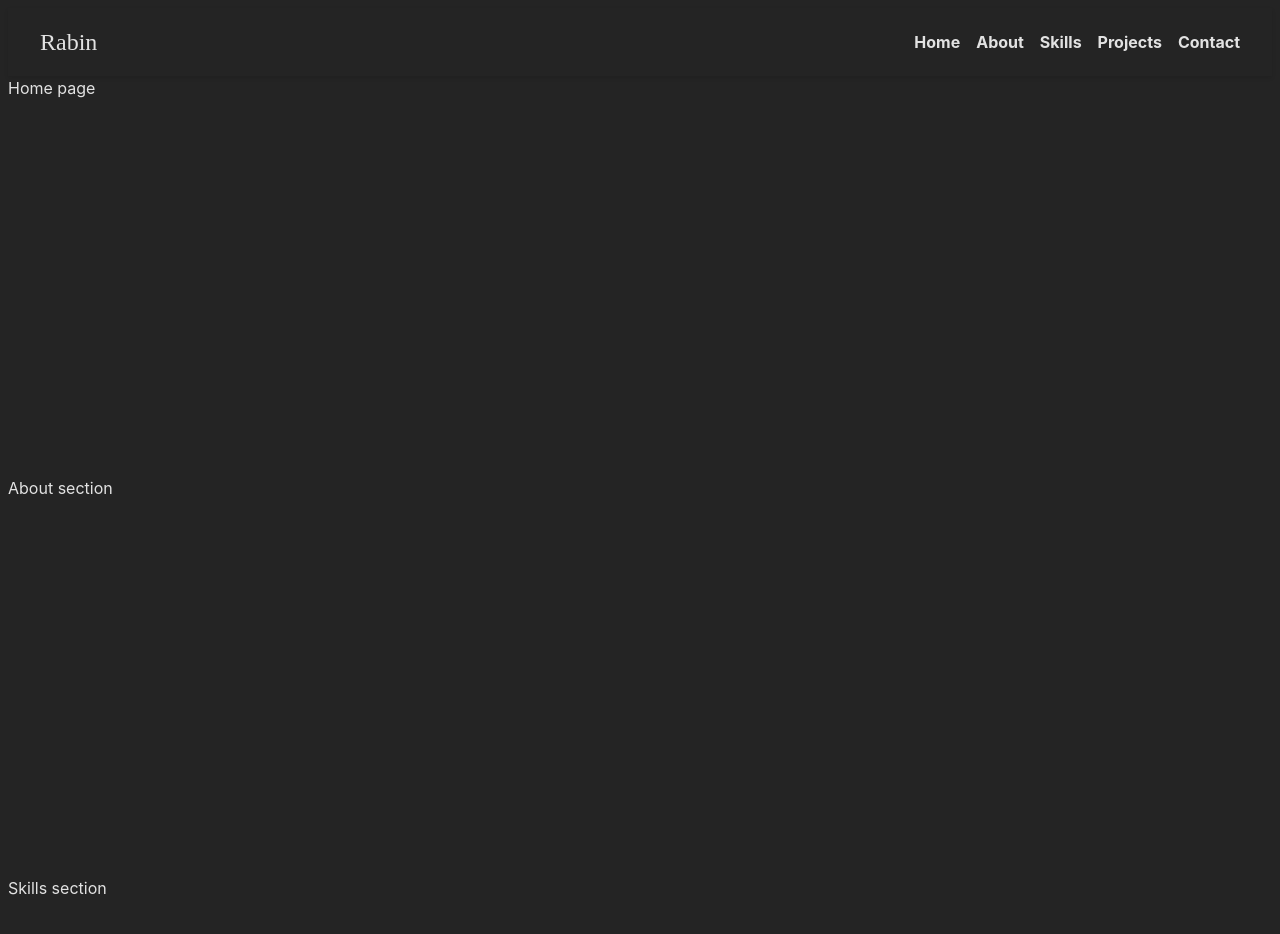
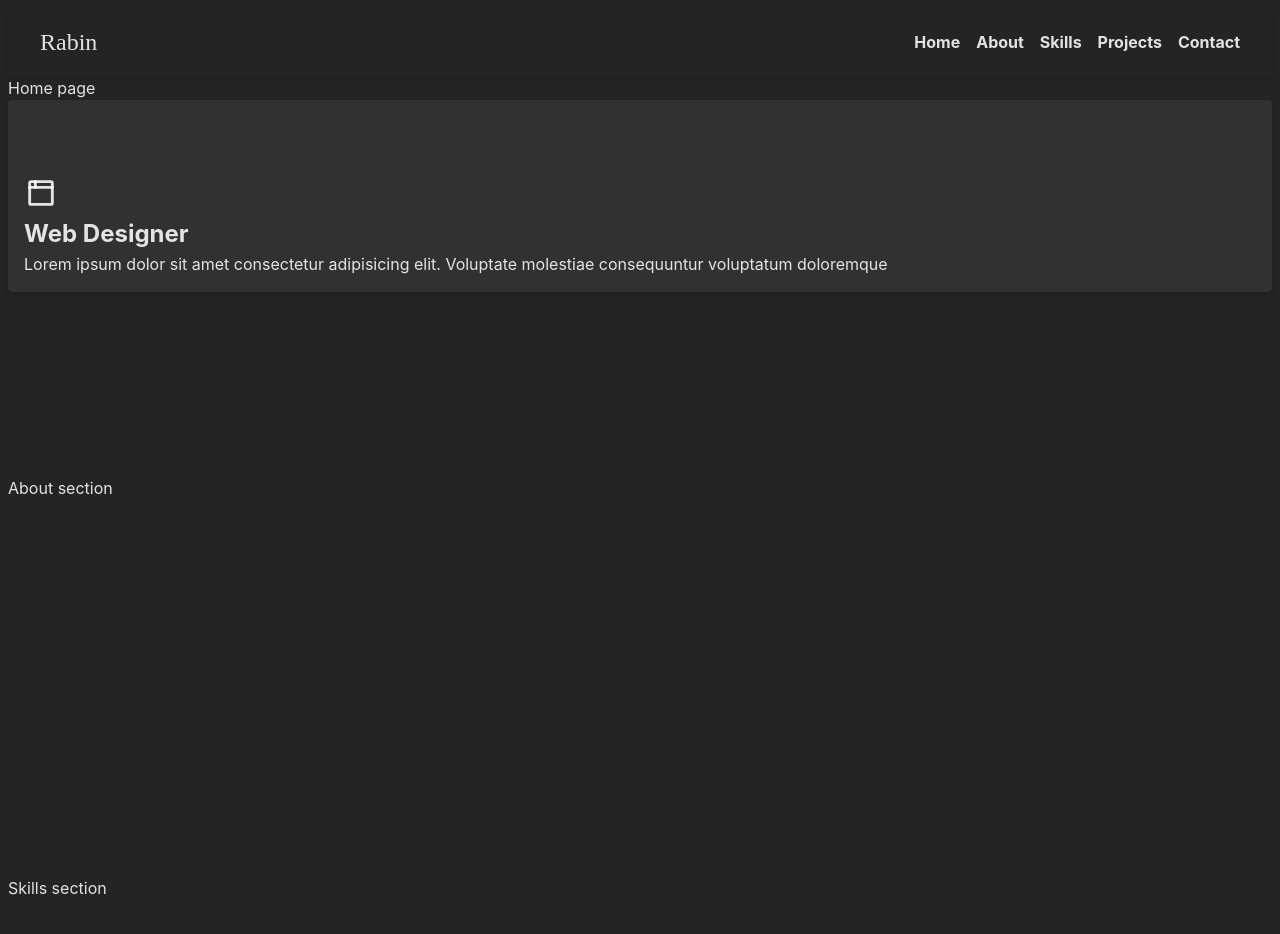
Before and after one commit to rabin245/portfolio-intern, a React (Vite) app: page / in a window 1280 px wide. Shown: the top 934 px of the page. Built offline with nearby package versions, Linux system fonts and the light colour scheme; a web font is replaced by a local one.

Commit message:
add card component

```diff
--- /dev/null
+++ b/src/components/Card/Card.module.css
@@ -0,0 +1,28 @@
+.Card {
+  background-color: #323131;
+  border-radius: 4px;
+  box-shadow: 0 2px 4px 0 rgba(0, 0, 0, 0.2);
+  display: flex;
+  flex-direction: column;
+  justify-content: flex-end;
+  height: 10rem;
+  transition: background-color 0.2s ease-in-out;
+  padding: 1rem;
+}
+
+.Card:hover {
+  background-color: blueviolet;
+}
+
+.icon {
+  width: fit-content;
+}
+.Card:hover .icon {
+  transform: rotate(10deg);
+}
+.title {
+  margin: 0;
+}
+.content {
+  margin: 0;
+}
--- /dev/null
+++ b/src/components/Card/index.jsx
@@ -0,0 +1,34 @@
+import styles from "./Card.module.css";
+
+const Card = () => {
+  return (
+    <div className={styles.Card}>
+      <div className={styles.icon}>
+        <svg
+          xmlns="http://www.w3.org/2000/svg"
+          className="icon icon-tabler icon-tabler-browser"
+          width={34}
+          height={34}
+          viewBox="0 0 24 24"
+          strokeWidth="2"
+          stroke="currentColor"
+          fill="none"
+          strokeLinecap="round"
+          strokeLinejoin="round"
+        >
+          <path stroke="none" d="M0 0h24v24H0z" fill="none"></path>
+          <path d="M4 4m0 1a1 1 0 0 1 1 -1h14a1 1 0 0 1 1 1v14a1 1 0 0 1 -1 1h-14a1 1 0 0 1 -1 -1z"></path>
+          <path d="M4 8l16 0"></path>
+          <path d="M8 4l0 4"></path>
+        </svg>
+      </div>
+      <h2 className={styles.title}>Web Designer</h2>
+      <p className={styles.content}>
+        Lorem ipsum dolor sit amet consectetur adipisicing elit. Voluptate
+        molestiae consequuntur voluptatum doloremque
+      </p>
+    </div>
+  );
+};
+
+export default Card;
--- a/src/pages/Home/index.jsx
+++ b/src/pages/Home/index.jsx
@@ -1,9 +1,11 @@
+import Card from "../../components/Card";
 import styles from "./Home.module.css";
 
 const Home = ({ homeRef }) => {
   return (
     <div className={styles.Home} ref={homeRef}>
       Home page
+      <Card />
     </div>
   );
 };
```
